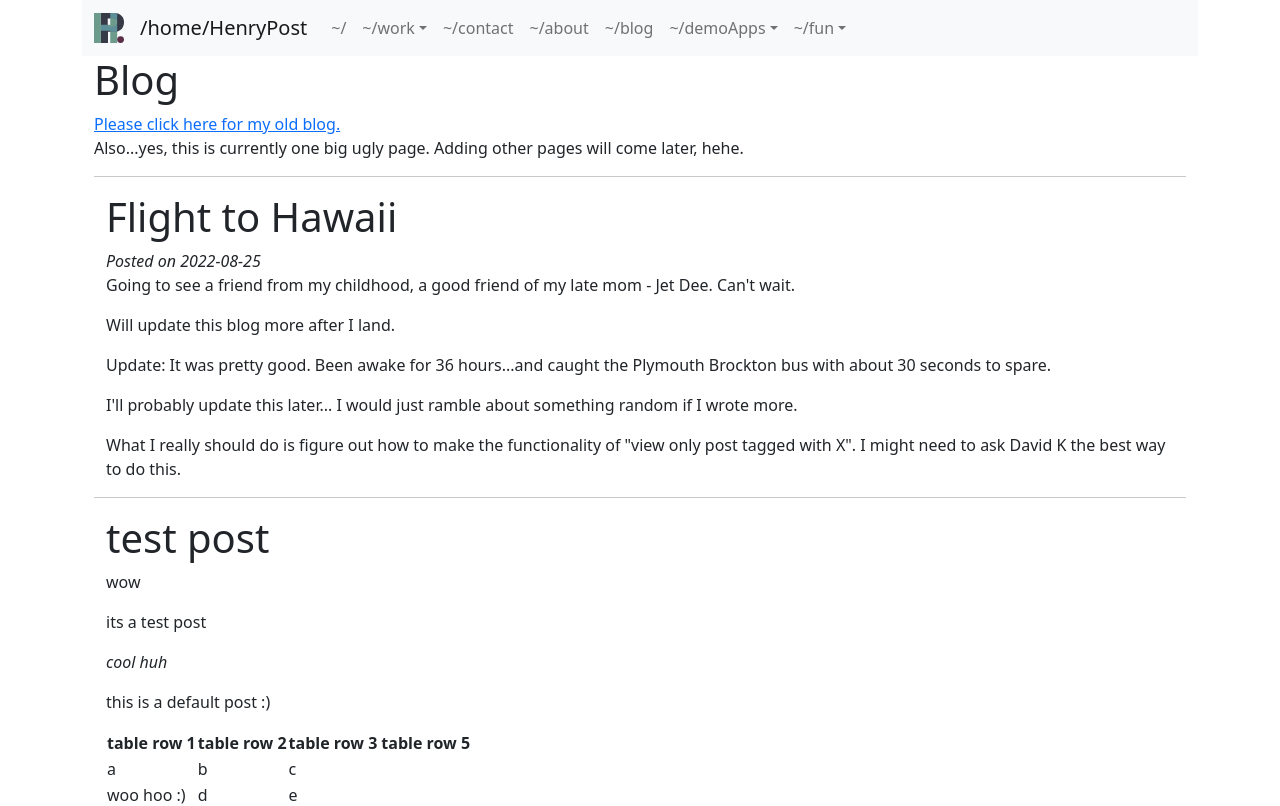
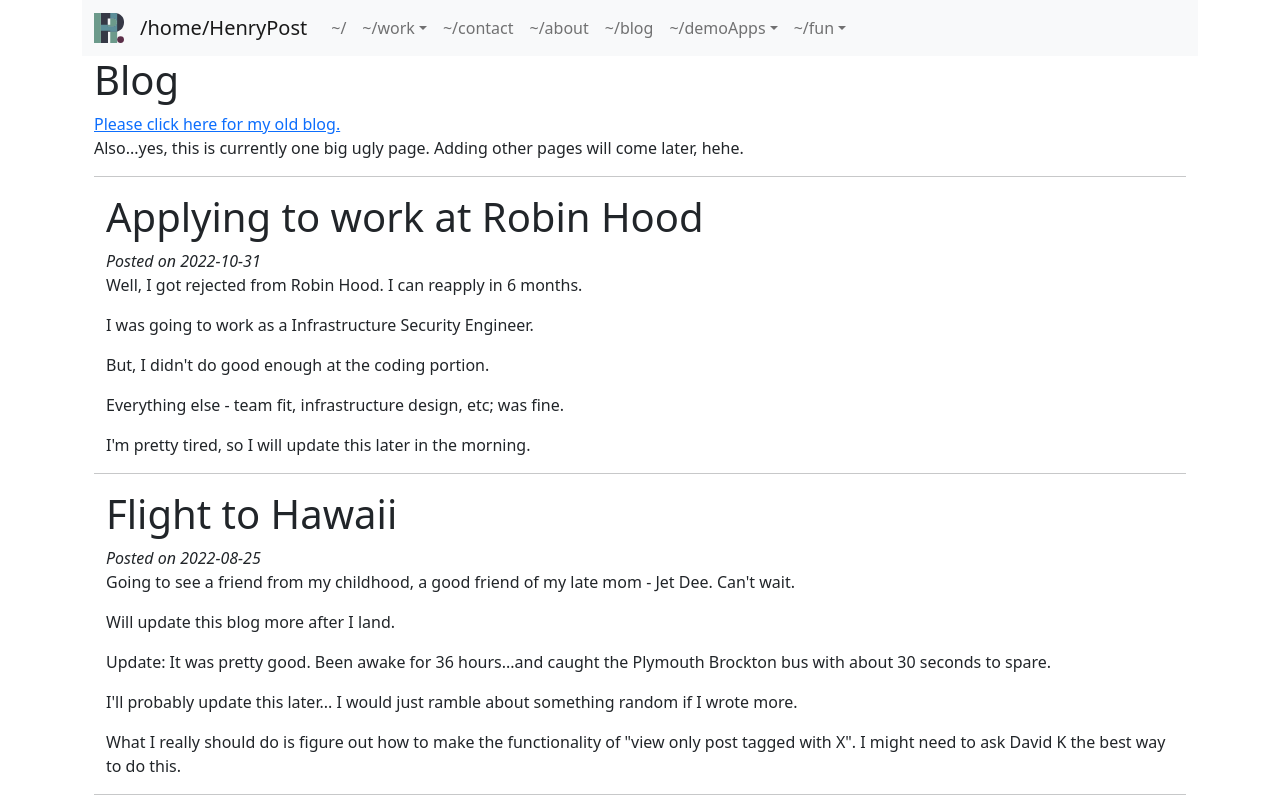
Before and after one commit to meltingscales/henrypost.net, a React (Create React App) app: page /blog in a window 1280 px wide. Shown: the top 806 px of the page. Built offline with nearby package versions, Linux system fonts and the light colour scheme.

Commit message:
add blog post

```diff
--- /dev/null
+++ b/src/data/blogposts/applying-for-robinhood-2022.md
@@ -0,0 +1,15 @@
+---
+title: Applying to work at Robin Hood
+date: '2022-10-31'
+tags: [work, jobs]
+---
+
+Well, I got rejected from Robin Hood. I can reapply in 6 months.
+
+I was going to work as a Infrastructure Security Engineer.
+
+But, I didn't do good enough at the coding portion.
+
+Everything else - team fit, infrastructure design, etc; was fine.
+
+I'm pretty tired, so I will update this later in the morning.
--- a/src/pages/PageBlog.tsx
+++ b/src/pages/PageBlog.tsx
@@ -1,6 +1,7 @@
 import CBlogPostMarkdownFile from "../component/CBlogPostMarkdownFile";
 
 const POSTS = [
+    <CBlogPostMarkdownFile filename={'applying-for-robinhood-2022.md'}/>,
     // <CBlogPostMarkdownFile filename={'like-a-product-owner-in-the-headlights.md'}/>,
     <CBlogPostMarkdownFile filename={'flight-to-hawaii.md'}/>,
     <CBlogPostMarkdownFile filename={'test-post.md'}/>,
```
